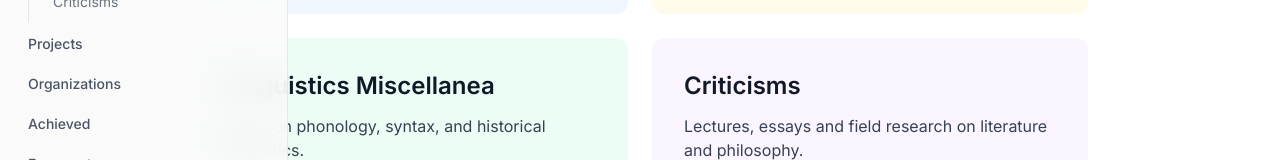
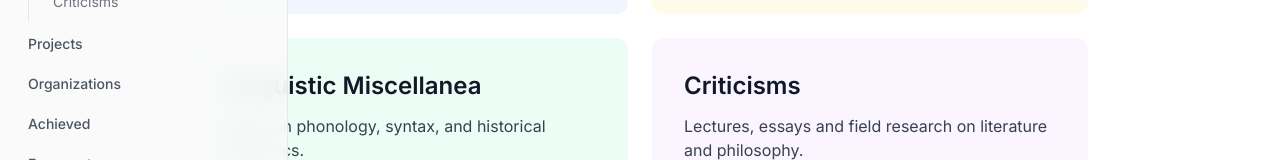
Before and after one commit to ChouYuanjue/bibliotheca-runnel, a Next.js app: page /library in a window 1280 px wide. Shown: the part 378-538 px from the top of the page. Built offline with nearby package versions, Linux system fonts and the light colour scheme; a web font is replaced by a local one.

Commit message:
fix a grammar mistake

```diff
--- a/app/library/page.tsx
+++ b/app/library/page.tsx
@@ -14,7 +14,7 @@ const librarySections = [
     color: "bg-amber-50 hover:bg-amber-100",
   },
   {
-    title: "Linguistics Miscellanea",
+    title: "Linguistic Miscellanea",
     description: "Notes on phonology, syntax, and historical linguistics.",
     path: "/library/linguistics",
     color: "bg-emerald-50 hover:bg-emerald-100",
```
